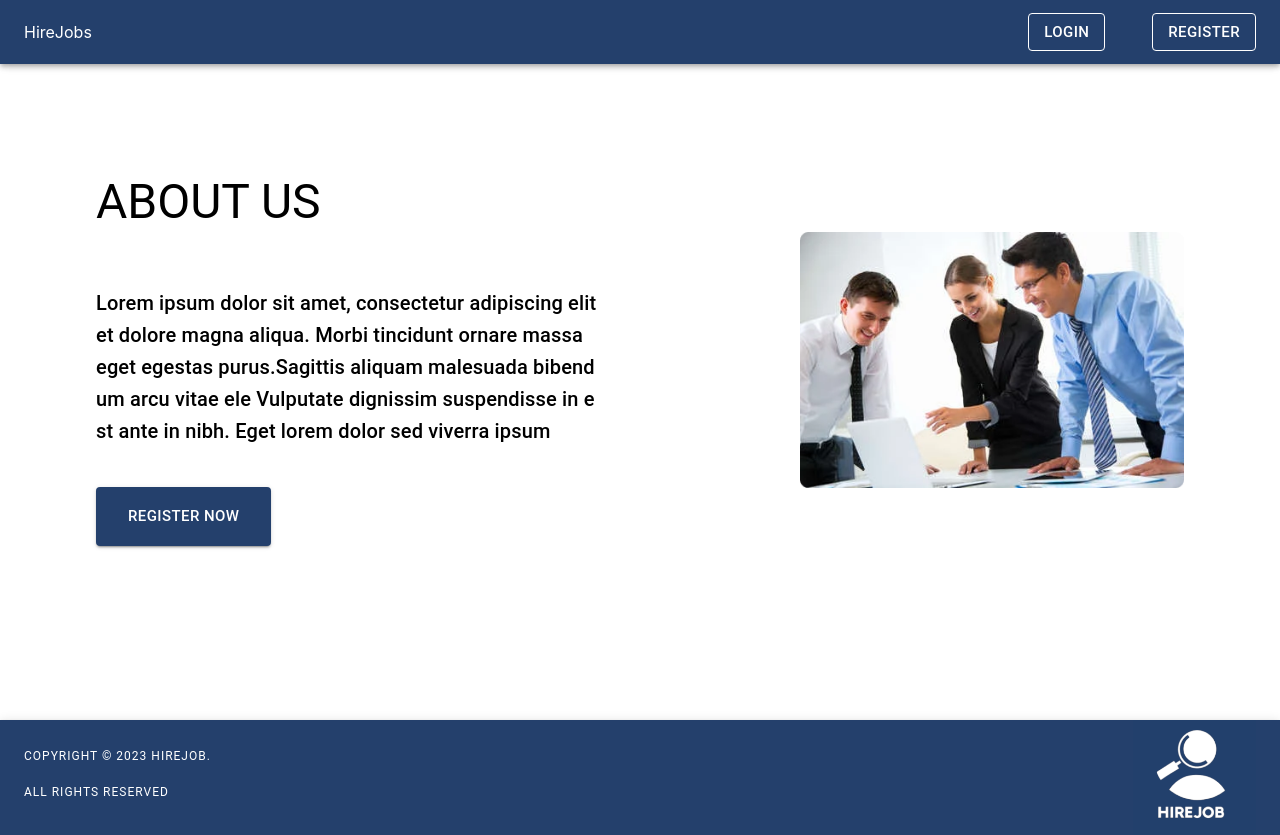
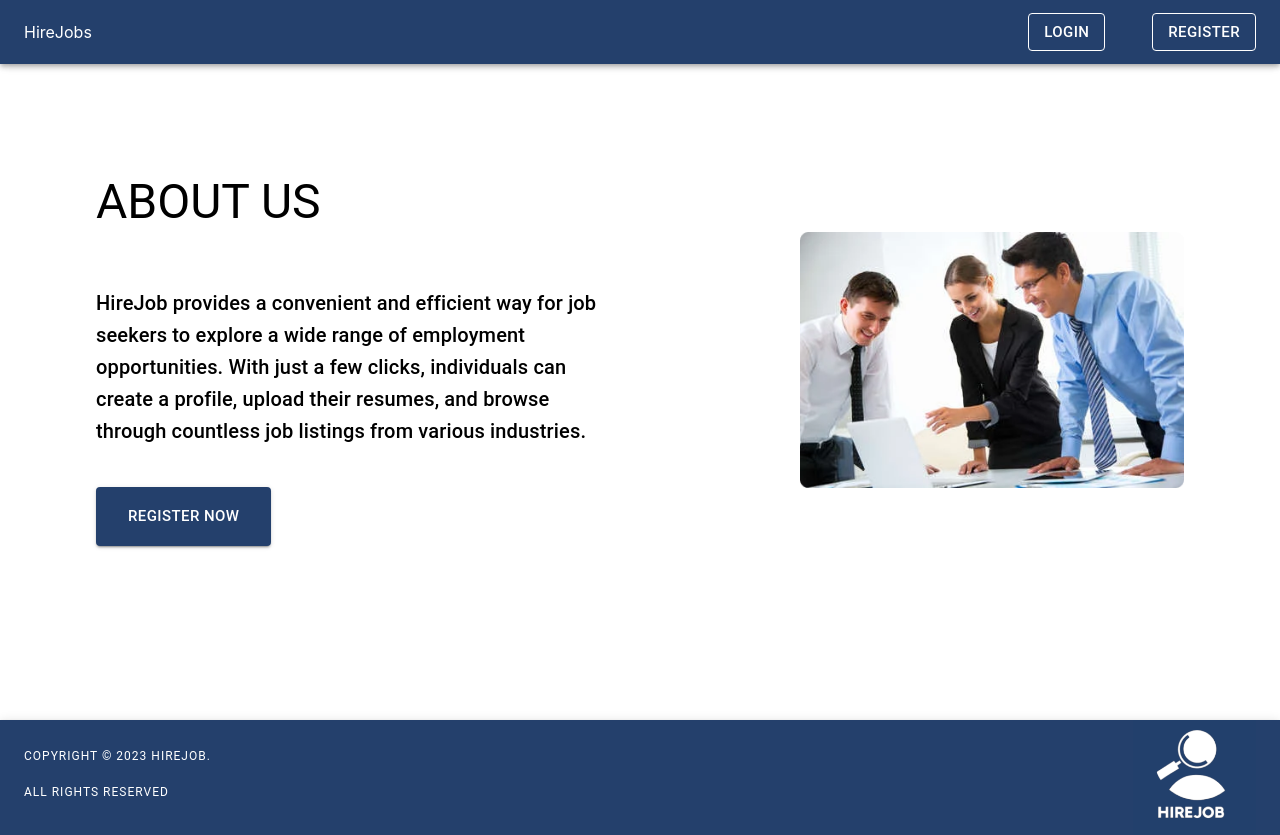
Before and after one commit to PracticaProfesional-2023/FrontEnd, a React (Create React App) app: page /hirejobs in a window 1280 px wide. Built offline with nearby package versions, Linux system fonts and the light colour scheme.

Commit message:
:art: improve redirection and landing page

```diff
--- a/public/index.html
+++ b/public/index.html
@@ -24,7 +24,7 @@
       work correctly both with client-side routing and a non-root public URL.
       Learn how to configure a non-root public URL by running `npm run build`.
     -->
-    <title>React App</title>
+    <title>HireJobs</title>
   </head>
   <body>
     <noscript>You need to enable JavaScript to run this app.</noscript>
--- a/src/pages/App.js
+++ b/src/pages/App.js
@@ -11,12 +11,12 @@ import Register from './authentication/register';
 import Token from './authentication/TokenAuth';
 import axios from "axios";
 import Jobs from './Home/Jobs';
+import NotFound from './NotFound'
 import { QueryClient, QueryClientProvider } from 'react-query';
 
 axios.defaults.baseURL = 'https://helpful-woolens-elk.cyclic.app';
 
 function App() {
-
 
   const queryClient = new QueryClient();
 
@@ -26,6 +26,7 @@ function App() {
         <div>
           <Navbar />
           <Routes>
+            <Route exact path="*" element={<NotFound />}/>
             <Route exact path="/hirejobs" element={< LandingPage />} />
             <Route exact path="/hirejobs/login" element={< Login />} />
             <Route exact path="/hirejobs/register" element={< Register />} />
--- a/src/pages/Home/Jobs.js
+++ b/src/pages/Home/Jobs.js
@@ -9,11 +9,20 @@ import {
 import { jobsList } from '../../services/http/job.service';
 import cookiesStorage from '../../services/cookies/index'
 import { useNavigate} from 'react-router-dom';
-import { ToastContainer } from 'react-toastify'
+import { ToastContainer } from 'react-toastify';
+import { useEffect } from "react";
 
 const queryClient = new QueryClient();
 
 function Jobs() {
+  const navigate = useNavigate();
+
+  useEffect(() => {
+    if(cookiesStorage.get('token') === undefined){
+      console.log("a");
+      navigate('/');
+    }
+  });
 
   return (
     <QueryClientProvider client={queryClient}>
--- /dev/null
+++ b/src/pages/NotFound.js
@@ -0,0 +1,28 @@
+import React from 'react';
+import { Typography, Container } from '@mui/material/';
+
+const PageNotFound = () => {
+  return (
+    <div
+      style={{
+        backgroundColor: '#24406c',
+        color: 'white',
+        height: '100vh',
+        display: 'flex',
+        justifyContent: 'center',
+        alignItems: 'center',
+      }}
+    >
+      <Container maxWidth="sm">
+        <Typography variant="h2" component="h1" align="center">
+          404 - Page Not Found
+        </Typography>
+        <Typography variant="h6" align="center">
+          Sorry, the page you are looking for doesn´t exist.
+        </Typography>
+      </Container>
+    </div>
+  );
+};
+
+export default PageNotFound;
--- a/src/pages/landingPage/landingPage.js
+++ b/src/pages/landingPage/landingPage.js
@@ -27,11 +27,10 @@ const LandingPage = () => {
                         ABOUT US
                     </Typography>
                     <Typography variant="h6" gutterBottom sx={{my:5}}>
-                        Lorem ipsum dolor sit amet, consectetur adipiscing elit
-                        et dolore magna aliqua. Morbi tincidunt ornare massa
-                        eget egestas purus.Sagittis aliquam malesuada bibend
-                        um arcu vitae ele Vulputate dignissim suspendisse in e
-                        st ante in nibh. Eget lorem dolor sed viverra ipsum
+                        HireJob provides a convenient and efficient way for job seekers to
+                        explore a wide range of employment opportunities. With just a few
+                        clicks, individuals can create a profile, upload their resumes, and
+                        browse through countless job listings from various industries.
                     </Typography>
                     <Link to="/hirejobs/register" style={{ color: '#FFFFFF' }} >
                         <Button variant="contained" color="primary" sx={{ py:2, px:4}}>Register Now</Button>
```
Also changed, not shown: 1 other file (tests, documents, lock files or other folders).
